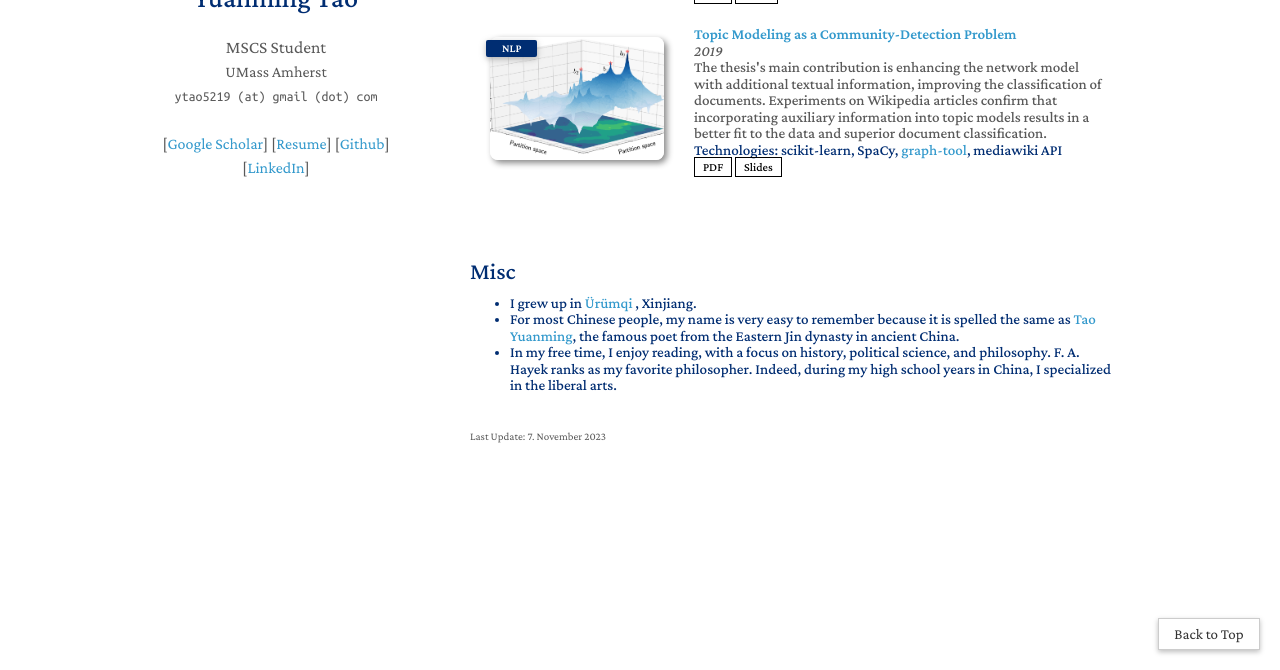
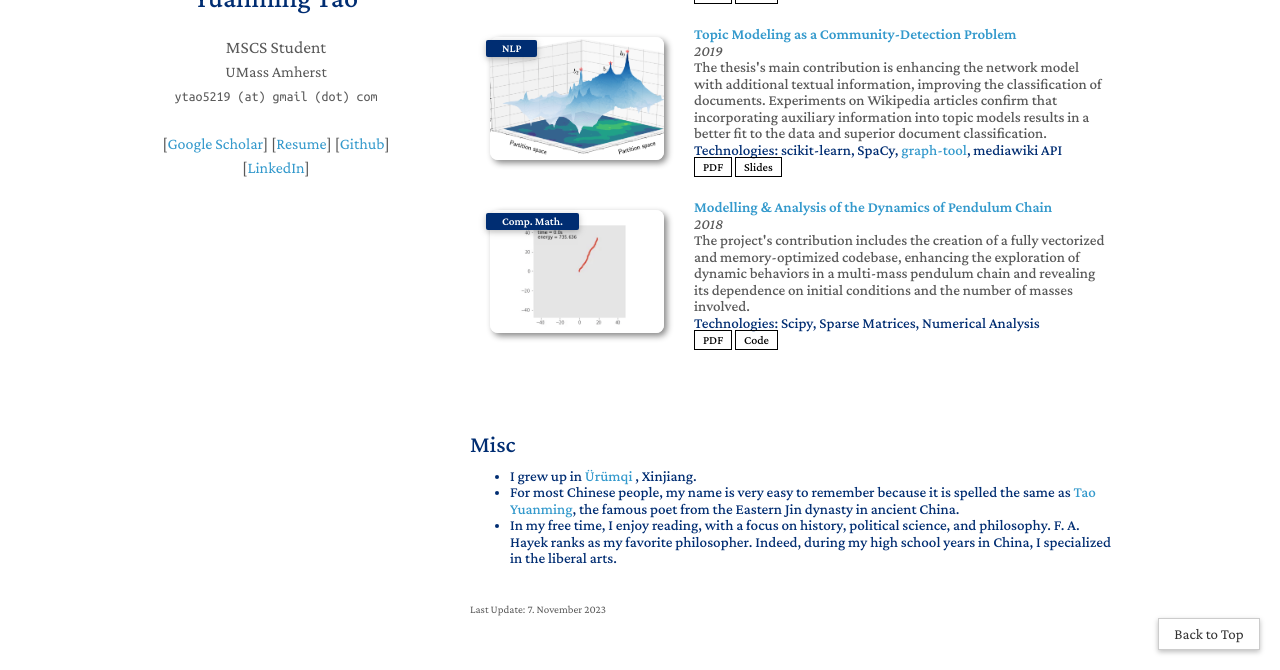
Before and after one commit to alexta0/alexta0.github.io, a Jekyll site: the page built from index.md, in a window 1280 px wide and 900 px high, scrolled down 1488 px, cut to the strip 230-900 px from the top of the window. Built offline with Jekyll 4.4.1, drawn with Linux system fonts in a browser that asks for light colours; a style sheet for code colours, icons or effects is not loaded.

Commit message:
add another project from undergrad

```diff
--- a/_data/projects.yml
+++ b/_data/projects.yml
@@ -17,3 +17,12 @@ main:
     technologies: scikit-learn, SpaCy, <a href="https://graph-tool.skewed.de/"> graph-tool</a>, mediawiki API
     slides: ./assets/pdf/ccs2019_singapore.pdf
     project_type: NLP
+
+  - title: Modelling & Analysis of the Dynamics of Pendulum Chain
+    pdf: ./assets/pdf/project_report_pendulum.pdf
+    image: ./assets/teaser/teaser_pendulum.gif
+    code: https://github.com/ymtao5219/pendulum_dynamics
+    date: 2018
+    descriptions: The project's contribution includes the creation of a fully vectorized and memory-optimized codebase, enhancing the exploration of dynamic behaviors in a multi-mass pendulum chain and revealing its dependence on initial conditions and the number of masses involved.
+    technologies: Scipy, Sparse Matrices, Numerical Analysis
+    project_type: Comp. Math.
```
Also changed, not shown: assets/teaser/teaser_pendulum.gif (added), 1 other file.
